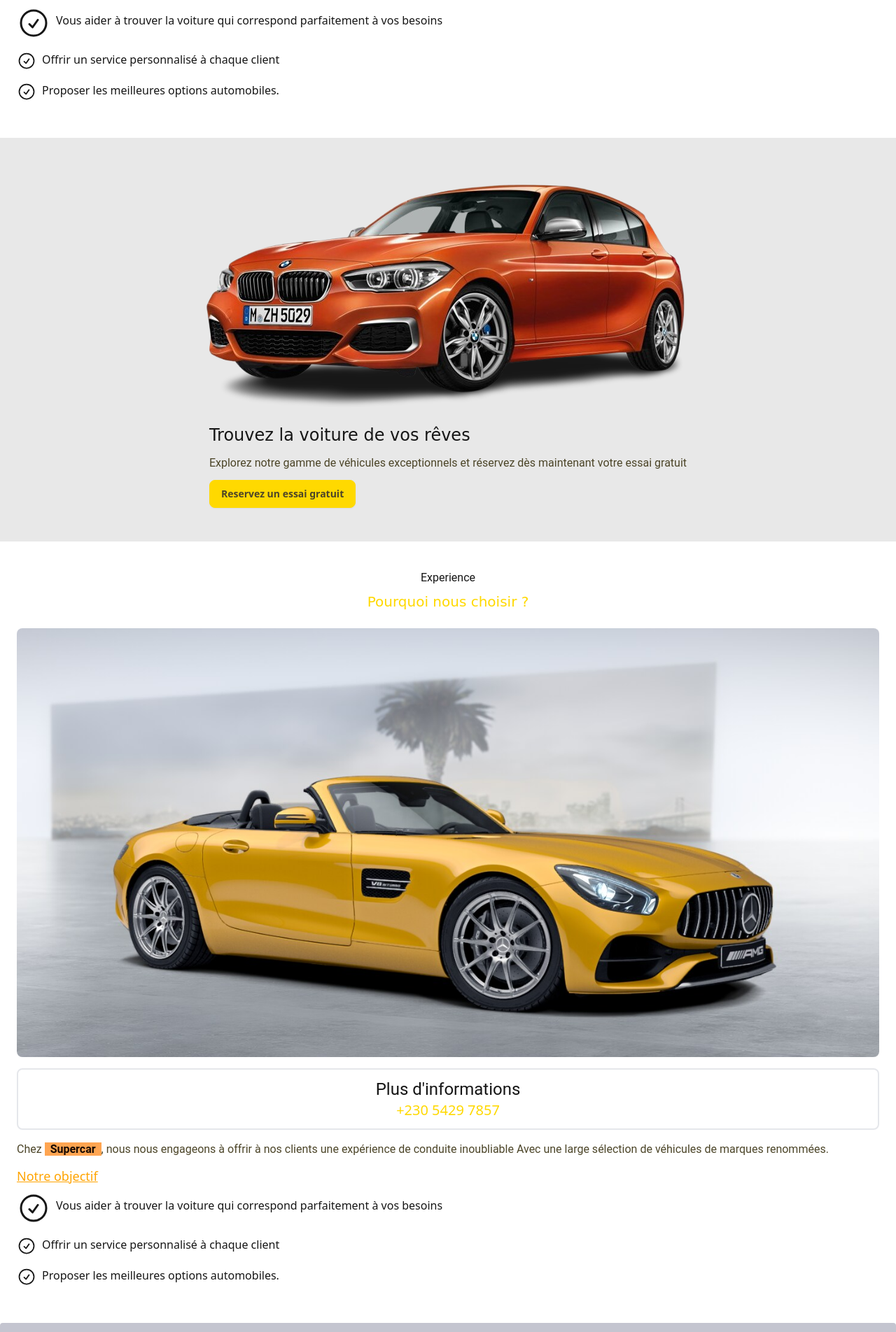
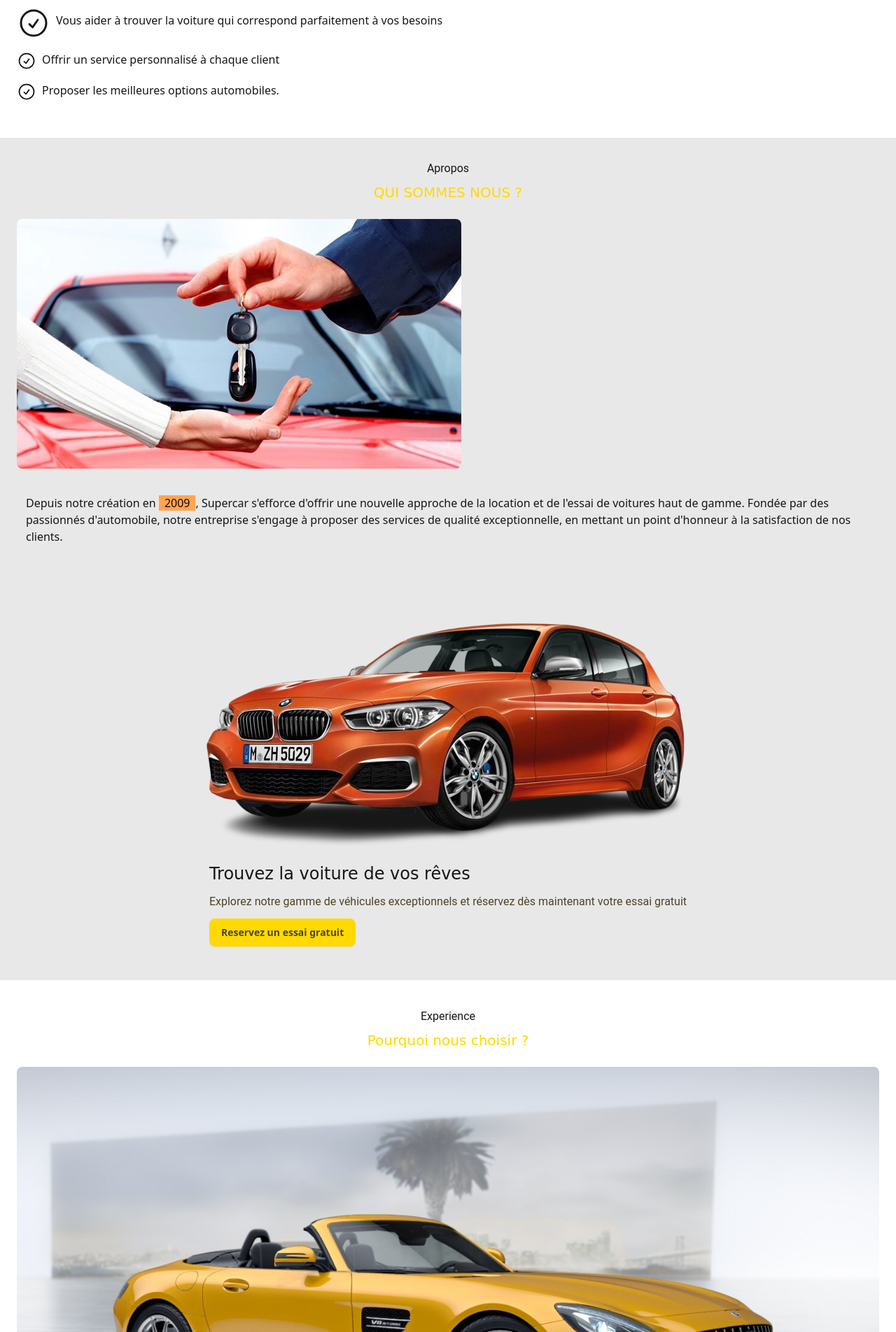
Before and after one commit to anliomar-dev/supercar, a PHP site: page /supercar/ in a window 1280 px wide. Shown: the part 1561-3465 px from the top of the page at 70% size. Run offline with PHP 8.4, Linux system fonts and the light colour scheme.

Commit message:
finish about section

```diff
--- a/public/css/styles.css
+++ b/public/css/styles.css
@@ -1870,6 +1870,14 @@ html {
   gap: 1rem;
 }
 
+.gap-6 {
+  gap: 1.5rem;
+}
+
+.gap-8 {
+  gap: 2rem;
+}
+
 .gap-y-6 {
   row-gap: 1.5rem;
 }
@@ -1903,6 +1911,10 @@ html {
   border-radius: 0.5rem;
 }
 
+.rounded-md {
+  border-radius: 0.375rem;
+}
+
 .border {
   border-width: 1px;
 }
@@ -1966,6 +1978,10 @@ html {
 
 .p-10 {
   padding: 2.5rem;
+}
+
+.p-3 {
+  padding: 0.75rem;
 }
 
 .px-10 {
--- a/views/accueil.php
+++ b/views/accueil.php
@@ -31,23 +31,23 @@
 			</div>
 		</section>
 
-		<!-- about section-->
-		<section class="about-section px-6 py-10">
-			<div class="about-section__header flex flex-col gap-y-2 items-center pb-6">
+		<!-- experience section-->
+		<section class="experience px-6 py-10">
+			<div class="experience__header flex flex-col gap-y-2 items-center pb-6">
 				<h3 class="font-default">Experience</h3>
 				<h2 class="font-comic text-xl text-primary">Pourquoi nous choisir ?</h2>
 			</div>
-			<div class="about-section__body flex flex-col">
+			<div class="experience__body flex flex-col">
 				<div class="flex flex-col gap-y-4">
 					<div class="w-full">
-						<img src="http://localhost/supercar/public/medias/images/mercedes-amg-gt.png" class="w-full rounded-lg" alt="">
+						<img src="http://localhost/supercar/public/medias/images/experience-img.png" class="w-full rounded-lg" alt="">
 					</div>
 					<div class="border-2 flex flex-col justify-center items-center py-3 rounded-lg">
 						<h3 class="text-2xl font-default">Plus d'informations</h3>
 						<p class="text-primary text-xl">+230 5429 7857</p>
 					</div>
 				<div>
-				<div class="about__description">
+				<div class="experience__description">
 					<p class="font-default text-primary-content">
 						Chez <span class="bg-accent text-accent-content font-bold px-2">Supercar</span>, nous nous engageons à offrir à nos clients une expérience de conduite inoubliable
 						Avec une large sélection de véhicules de marques renommées.
@@ -84,8 +84,28 @@
 				</div>
 			</div>
 		</section>
+
+		<!-- About section -->
+		<section class="about flex flex-col px-6 py-8 bg-base-200">
+			<div class="experience__header flex flex-col gap-y-2 items-center pb-6">
+				<h3 class="font-default">Apropos</h3>
+				<h2 class="font-comic text-xl text-primary">QUI SOMMES NOUS ?</h2>
+			</div>
+			<div class="flex flex-col gap-y-6">
+				<div class="rounded-lg">
+					<img src="http://localhost/supercar/public/medias/images/about-img.webp" class="rounded-lg" alt="about-image">
+				</div>
+				<div class="border p-3 rounded-lg">
+					<p>
+						Depuis notre création en <span class="bg-accent text-accent-content px-2">2009</span>, Supercar s'efforce d'offrir une nouvelle approche de la location et de l'essai de voitures haut de gamme.
+						Fondée par des passionnés d'automobile, notre entreprise s'engage à proposer des services
+						de qualité exceptionnelle, en mettant un point d'honneur à la satisfaction de nos clients.
+					</p>
+				</div>
+			</div>
+		</section>
+
 		<section class="how-it-work-section"></section>
-		<section class="why-choose-us-section"></section>
 		<section class="collection-section"></section>
 		<section class="comming-soon-section"></section>
 		<footer></footer>
```
Also changed, not shown: public/medias/images/about-img.webp (added), public/medias/images/experience-img.png (renamed from public/medias/images/mercedes-amg-gt.png).
